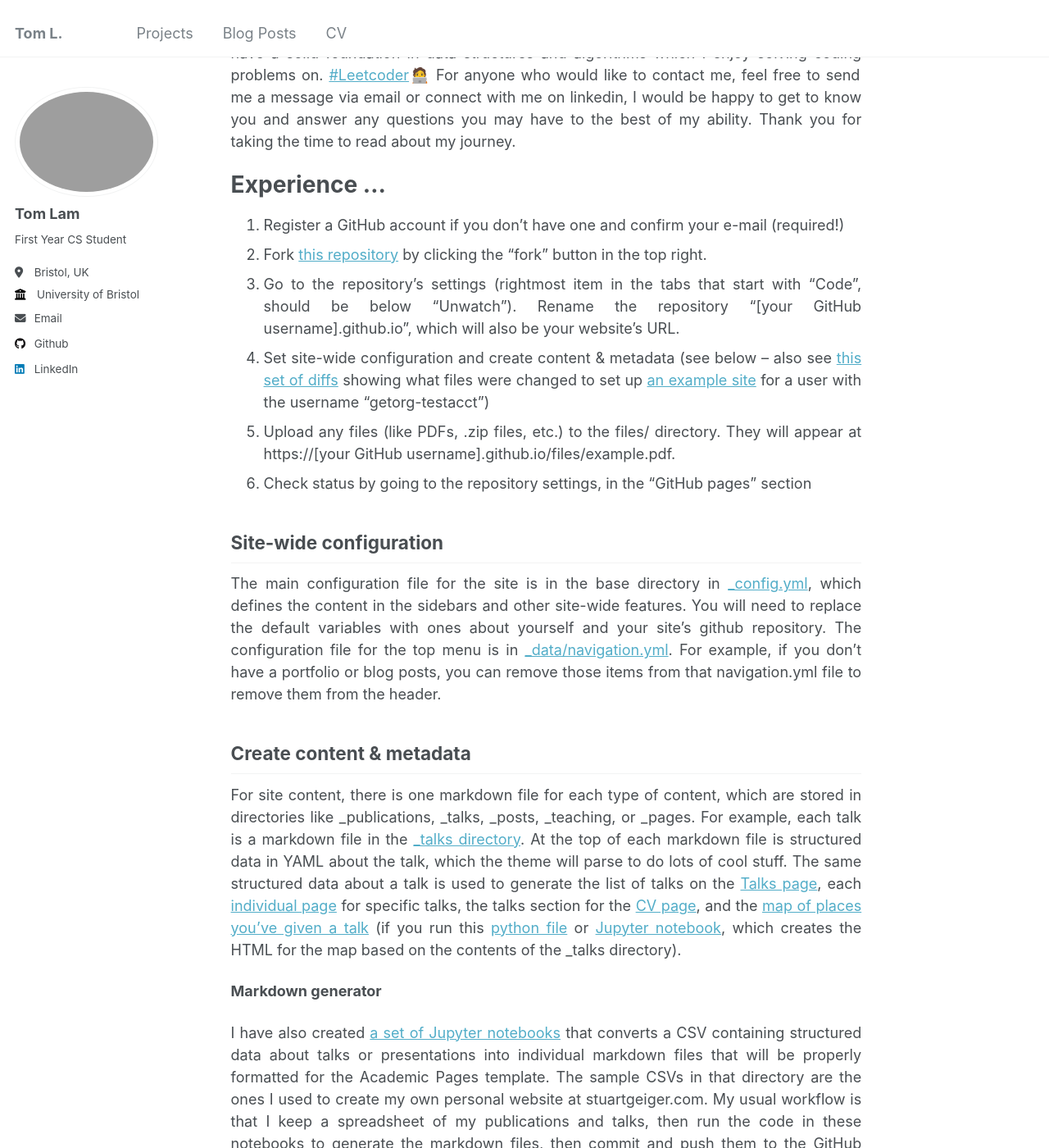
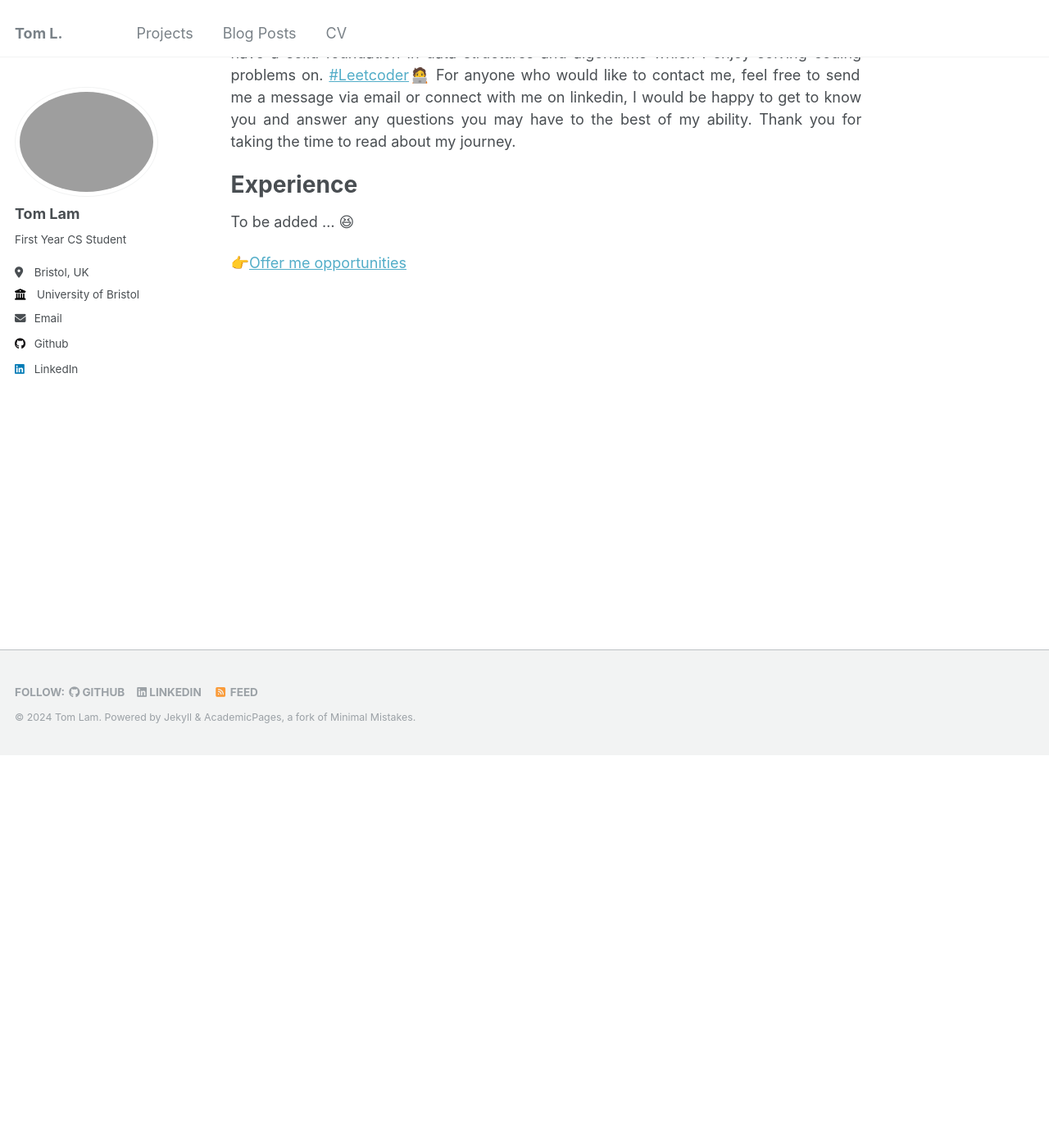
Before and after one commit to T0mLam/t0mlam.github.io, a Jekyll site: the page built from _pages/about.md, in a window 1280 px wide and 1400 px high, scrolled down 479 px. Shown: the whole window at 82% size. Built offline with Jekyll 4.4.1, drawn with Linux system fonts in a browser that asks for light colours; some of the changed text lies outside the part shown.

```diff
--- a/_pages/about.md
+++ b/_pages/about.md
@@ -18,39 +18,12 @@ I'm Tom, a ...
 
 <img src='/images/rubiks_cube.png' width=25> Rubik's cuber
 
-More about me ...
-======
+# More about me ...
+
 I am a first year computer science student from Hong Kong 🇭🇰 studying at the University of Bristol. I have a strong passion in data science and machine learning ([see my projects](https://t0mlam.github.io/projects/) 👀) and am actively seeking projects and internship opportunities in these fields.  I also have a solid foundation in data structures and algorithms which I enjoy solving coding problems on. [#Leetcoder](https://leetcode.com/u/TomLam1129/)🧑‍💻 For anyone who would like to contact me, feel free to send me a message via email or connect with me on linkedin, I would be happy to get to know you and answer any questions you may have to the best of my ability. Thank you for taking the time to read about my journey.
 
-Experience ...
-======
-1. Register a GitHub account if you don't have one and confirm your e-mail (required!)
-1. Fork [this repository](https://github.com/academicpages/academicpages.github.io) by clicking the "fork" button in the top right.
-1. Go to the repository's settings (rightmost item in the tabs that start with "Code", should be below "Unwatch"). Rename the repository "[your GitHub username].github.io", which will also be your website's URL.
-1. Set site-wide configuration and create content & metadata (see below -- also see [this set of diffs](http://archive.is/3TPas) showing what files were changed to set up [an example site](https://getorg-testacct.github.io) for a user with the username "getorg-testacct")
-1. Upload any files (like PDFs, .zip files, etc.) to the files/ directory. They will appear at https://[your GitHub username].github.io/files/example.pdf.
-1. Check status by going to the repository settings, in the "GitHub pages" section
+# Experience
 
-Site-wide configuration
-------
-The main configuration file for the site is in the base directory in [_config.yml](https://github.com/academicpages/academicpages.github.io/blob/master/_config.yml), which defines the content in the sidebars and other site-wide features. You will need to replace the default variables with ones about yourself and your site's github repository. The configuration file for the top menu is in [_data/navigation.yml](https://github.com/academicpages/academicpages.github.io/blob/master/_data/navigation.yml). For example, if you don't have a portfolio or blog posts, you can remove those items from that navigation.yml file to remove them from the header.
+To be added ... 😆
 
-Create content & metadata
-------
-For site content, there is one markdown file for each type of content, which are stored in directories like _publications, _talks, _posts, _teaching, or _pages. For example, each talk is a markdown file in the [_talks directory](https://github.com/academicpages/academicpages.github.io/tree/master/_talks). At the top of each markdown file is structured data in YAML about the talk, which the theme will parse to do lots of cool stuff. The same structured data about a talk is used to generate the list of talks on the [Talks page](https://academicpages.github.io/talks), each [individual page](https://academicpages.github.io/talks/2012-03-01-talk-1) for specific talks, the talks section for the [CV page](https://academicpages.github.io/cv), and the [map of places you've given a talk](https://academicpages.github.io/talkmap.html) (if you run this [python file](https://github.com/academicpages/academicpages.github.io/blob/master/talkmap.py) or [Jupyter notebook](https://github.com/academicpages/academicpages.github.io/blob/master/talkmap.ipynb), which creates the HTML for the map based on the contents of the _talks directory).
-
-**Markdown generator**
-
-I have also created [a set of Jupyter notebooks](https://github.com/academicpages/academicpages.github.io/tree/master/markdown_generator
-) that converts a CSV containing structured data about talks or presentations into individual markdown files that will be properly formatted for the Academic Pages template. The sample CSVs in that directory are the ones I used to create my own personal website at stuartgeiger.com. My usual workflow is that I keep a spreadsheet of my publications and talks, then run the code in these notebooks to generate the markdown files, then commit and push them to the GitHub repository.
-
-How to edit your site's GitHub repository
-------
-Many people use a git client to create files on their local computer and then push them to GitHub's servers. If you are not familiar with git, you can directly edit these configuration and markdown files directly in the github.com interface. Navigate to a file (like [this one](https://github.com/academicpages/academicpages.github.io/blob/master/_talks/2012-03-01-talk-1.md) and click the pencil icon in the top right of the content preview (to the right of the "Raw | Blame | History" buttons). You can delete a file by clicking the trashcan icon to the right of the pencil icon. You can also create new files or upload files by navigating to a directory and clicking the "Create new file" or "Upload files" buttons.
-
-Example: editing a markdown file for a talk
-![Editing a markdown file for a talk](/images/editing-talk.png)
-
-For more info
-------
-More info about configuring Academic Pages can be found in [the guide](https://academicpages.github.io/markdown/). The [guides for the Minimal Mistakes theme](https://mmistakes.github.io/minimal-mistakes/docs/configuration/) (which this theme was forked from) might also be helpful.
+👉[Offer me opportunities](mailto:tom.lam@odns.hk)
```
Also changed, not shown: _posts/2024-08-31-advice-and-insights-for-the-warwick-ifp-cs-pathway.md (+1 -6 lines).
